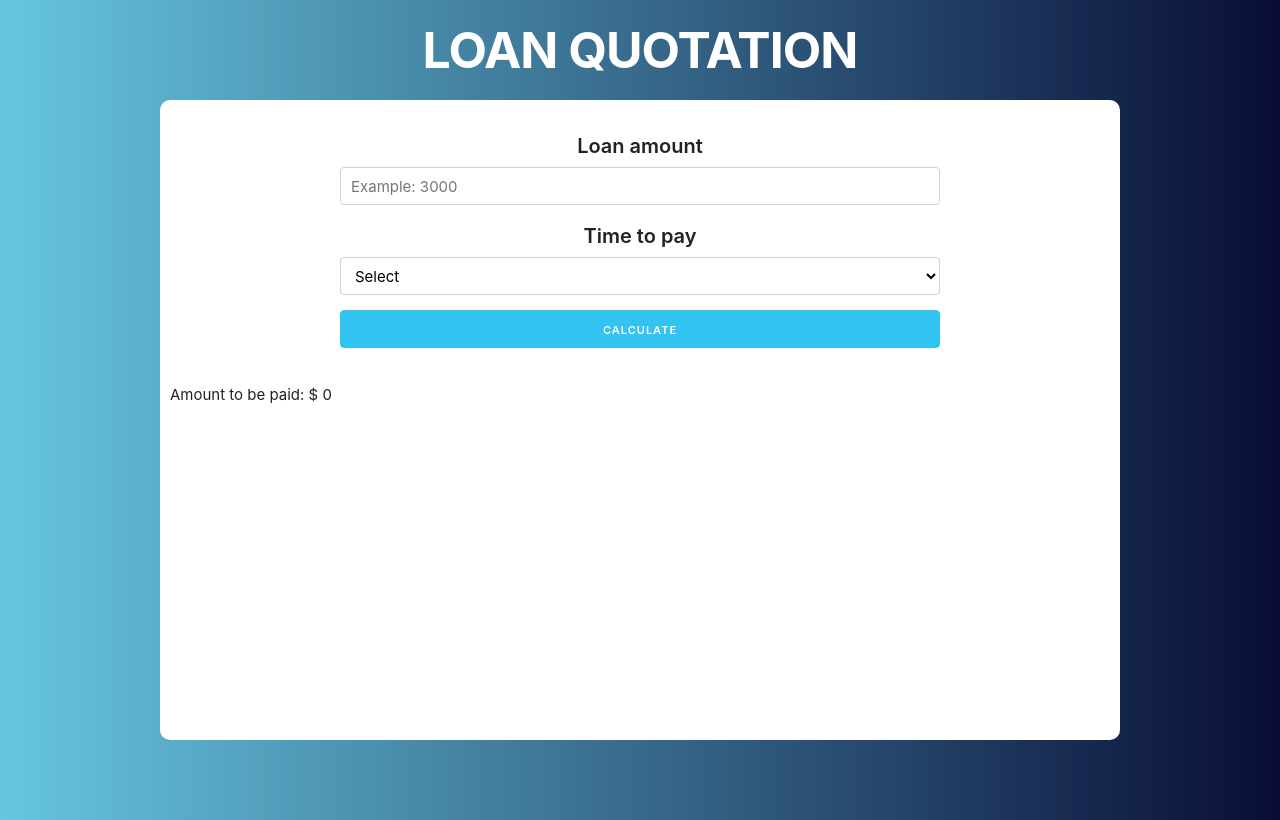
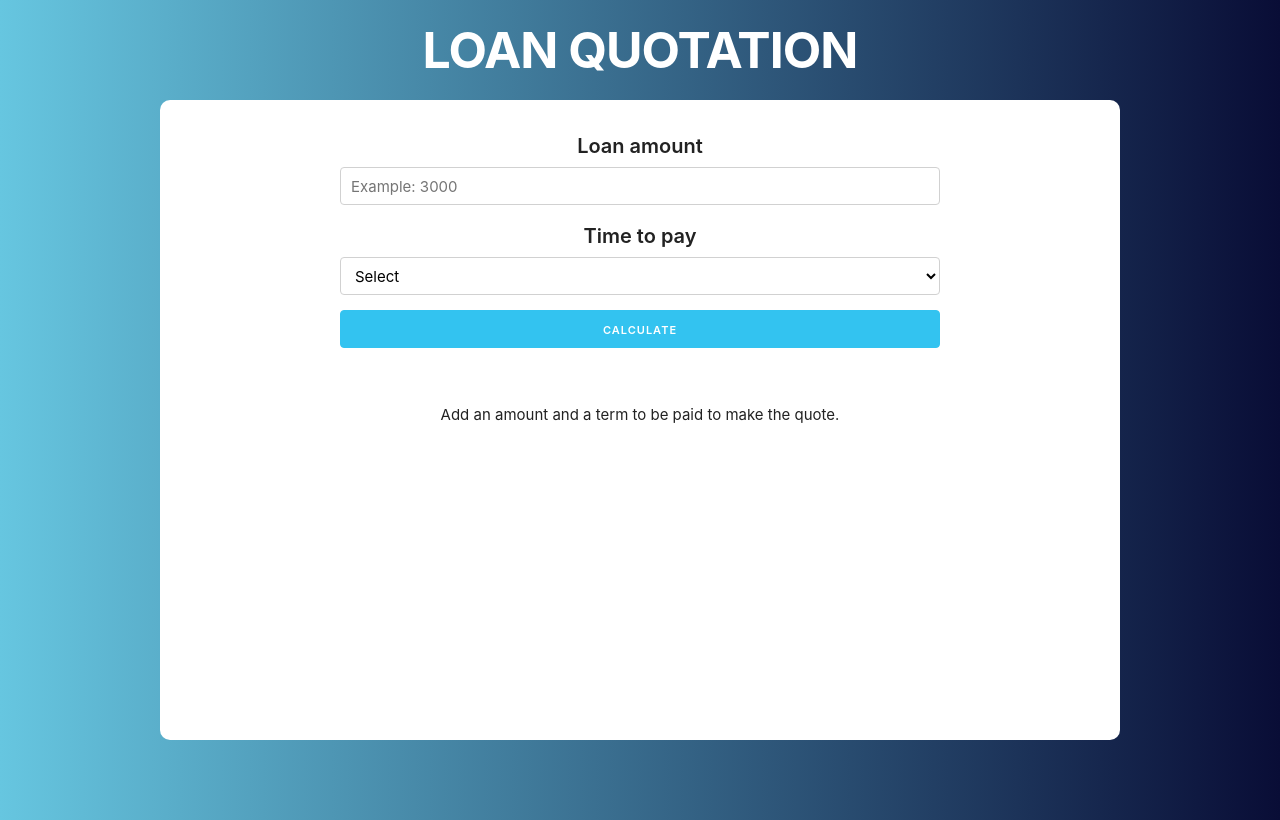
Before and after one commit to laugeeme/loan-quotation, a React (Create React App) app: page / in a window 1280 px wide. Built offline with nearby package versions, Linux system fonts and the light colour scheme.

Commit message:
add conditional to show or not a component

```diff
--- a/src/App.js
+++ b/src/App.js
@@ -1,6 +1,8 @@
 import React, { Fragment, useState } from 'react';
-import Header from './components/ Header';
+import Header from './components/Header';
 import Form from './components/Form';
+import Msj from './components/Msj';
+import Result from './components/Result';
 
 function App() {
   //useState needs the value of the state (quantity) and the method to update that state (saveQuantity)
@@ -9,6 +11,13 @@ function App() {
   const [quantity, saveQuantity] = useState(0);
   const [deadline, saveDeadline] = useState('');
   const [total, saveTotal] = useState(0);
+
+  let component;
+  if (total === 0) {
+    component = <Msj />;
+  } else {
+    component = <Result />;
+  }
 
   return (
     <Fragment>
@@ -24,7 +33,7 @@ function App() {
           saveTotal={saveTotal}
         />
 
-        <p>Amount to be paid: $ {total}</p>
+        <div className="mensajes">{component}</div>
       </div>
     </Fragment>
   );
--- /dev/null
+++ b/src/components/Msj.js
@@ -0,0 +1,9 @@
+import React from 'react';
+
+const Msj = () => (
+
+    <p>Add an amount and a term to be paid to make the quote.</p>
+
+);
+
+export default Msj;
--- /dev/null
+++ b/src/components/Result.js
@@ -0,0 +1,9 @@
+import React from 'react';
+
+const Result = () => (
+
+    <h1>From Result</h1>
+
+);
+
+export default Result;
```
Also changed, not shown: src/components/Header.js (renamed from src/components/ Header.js).
